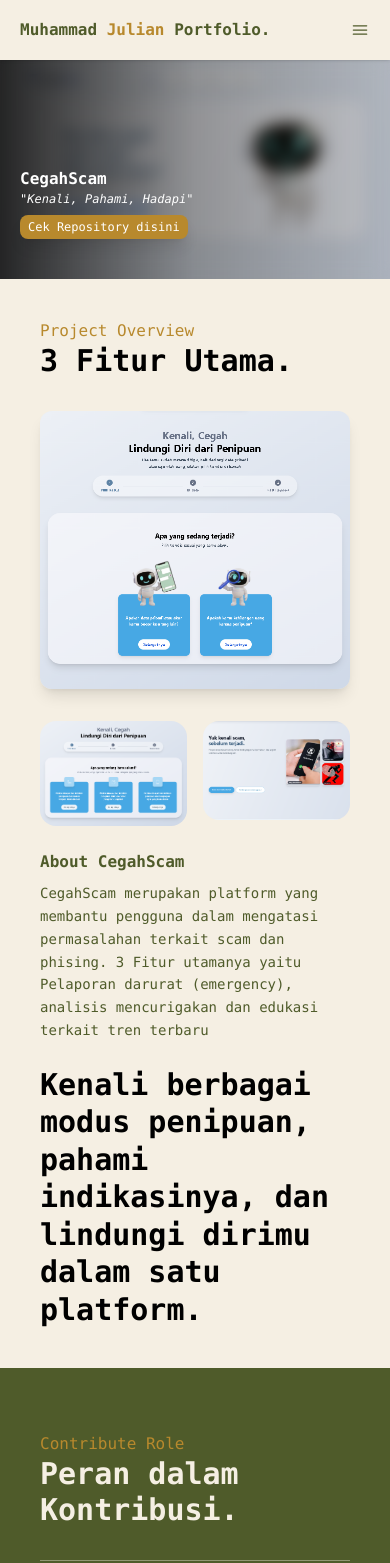
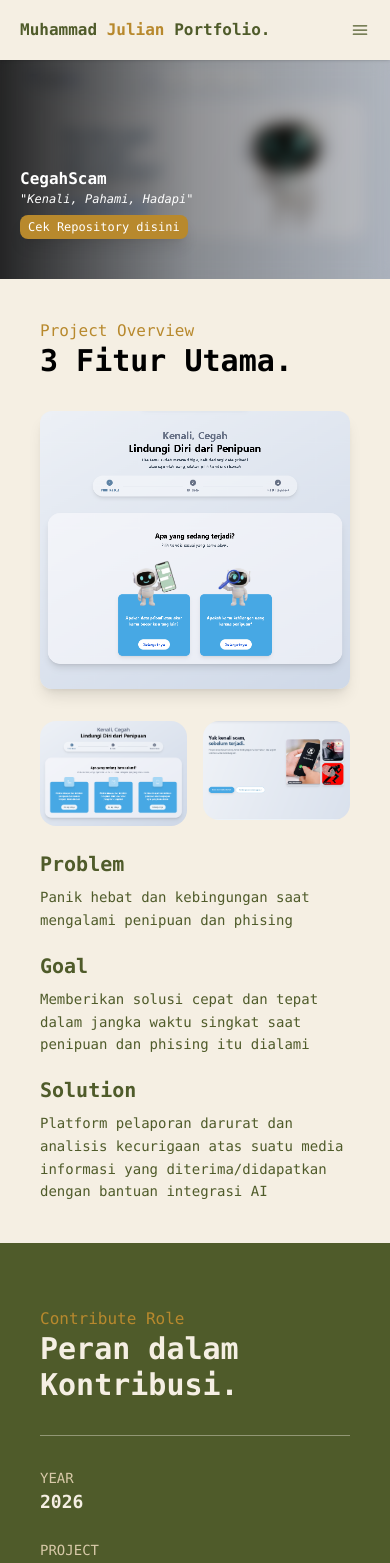
Before and after one commit to Mhmd7uLL/IL-caseStudyPorto, a React (Vite) app: page /cegahScam in a window 390 px wide. Shown: the top 1563 px of the page. Built offline with nearby package versions, Linux system fonts and the light colour scheme.

Commit message:
fixing mobile scalev2

```diff
--- a/src/pages/CegahScam.tsx
+++ b/src/pages/CegahScam.tsx
@@ -34,8 +34,9 @@ export default function CegahScam() {
 
       <section
         id="desc"
-        className="grid grid-cols-1 lg:grid-cols-12 gap-8 lg:gap-10 w-full min-h-screen px-10 lg:px-20 py-10 tracking-normal"
+        className="min-h-screen px-10 lg:px-20 py-10 tracking-normal"
       >
+        <div className="grid grid-cols-1 lg:grid-cols-12 gap-8 lg:gap-10 w-full ">
           {/* Kolom kiri */}
           <div className="lg:col-span-5 flex flex-col">
             <p className="text-[#B8892D]">Project Overview</p>
@@ -68,24 +69,33 @@ export default function CegahScam() {
             </div>
 
             {/* Deskripsi */}
-          <div className="gap-5 text-sm text-[#4F5B2A]">
+            <div className="grid lg:grid-cols-3 gap-5 text-sm text-[#4F5B2A]">
               <div>
-              <h2 className="font-bold text-base mb-2">About CegahScam</h2>
+                <h2 className="font-bold text-xl mb-2">Problem</h2>
                 <p className="leading-relaxed">
-                CegahScam merupakan platform yang membantu pengguna dalam
-                mengatasi permasalahan terkait scam dan phising. 3 Fitur
-                utamanya yaitu Pelaporan darurat (emergency), analisis
-                mencurigakan dan edukasi terkait tren terbaru
+                  Panik hebat dan kebingungan saat mengalami penipuan dan phising
+                </p>
+              </div>
+              <div>
+                <h2 className="font-bold text-xl mb-2">Goal</h2>
+                <p className="leading-relaxed">
+                  Memberikan solusi cepat dan tepat dalam jangka waktu singkat saat penipuan dan phising itu dialami
+                </p>
+              </div>
+              <div>
+                <h2 className="font-bold text-xl mb-2">Solution</h2>
+                <p className="leading-relaxed">
+                  Platform pelaporan darurat dan analisis kecurigaan atas suatu media informasi yang diterima/didapatkan dengan bantuan integrasi AI
                 </p>
               </div>
             </div>
-
+          </div>
+        </div>
         {/* Kalimat penutup */}
-          <h2 className="text-3xl lg:text-4xl font-semibold leading-tight">
+        <h2 className="text-3xl lg:text-4xl font-thin mt-5 max-[600px]:hidden">
           Kenali berbagai modus penipuan, pahami indikasinya, dan lindungi
           dirimu dalam satu platform.
         </h2>
-        </div>
       </section>
 
       <section
```
Lines whose indentation alone changed are shown as unchanged.
